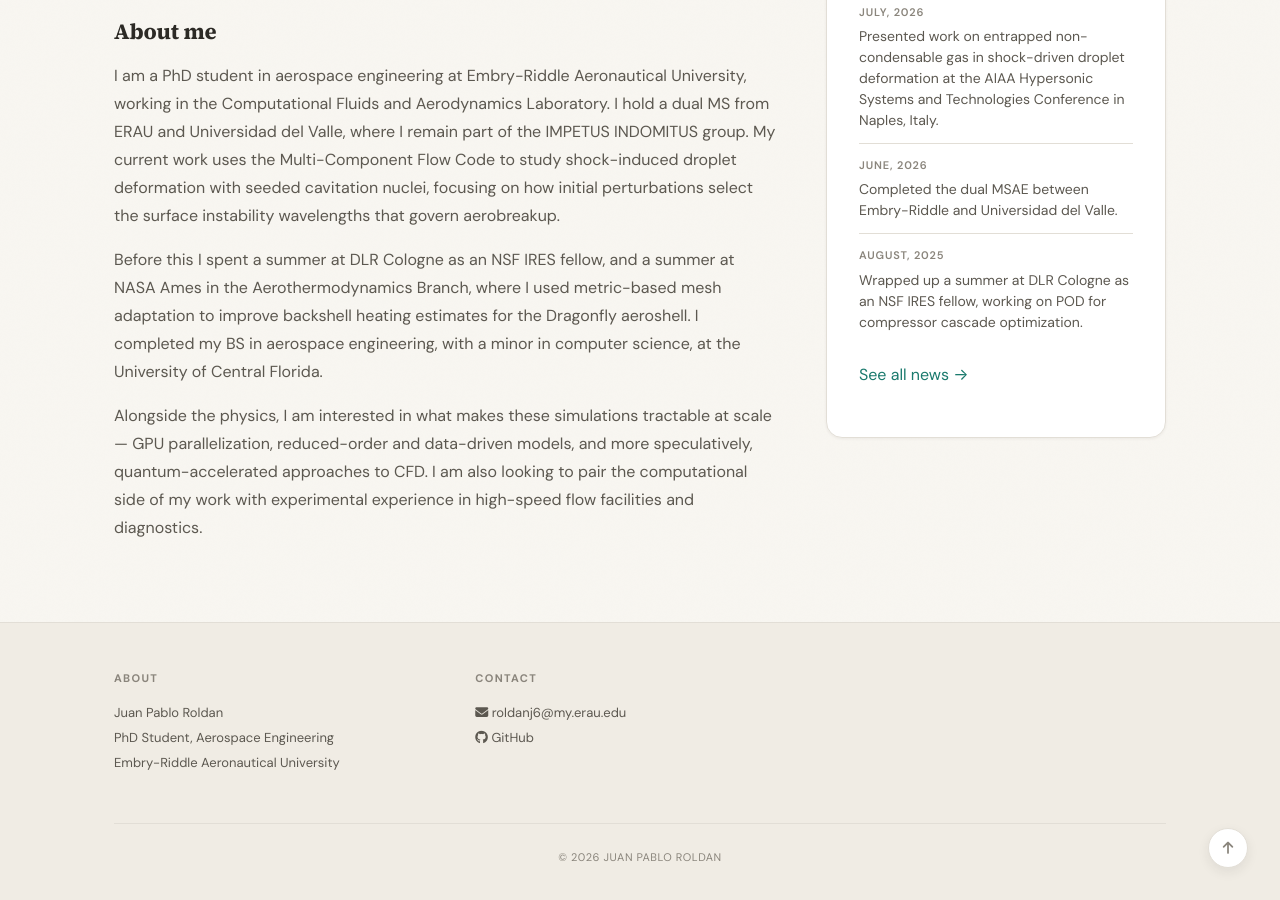
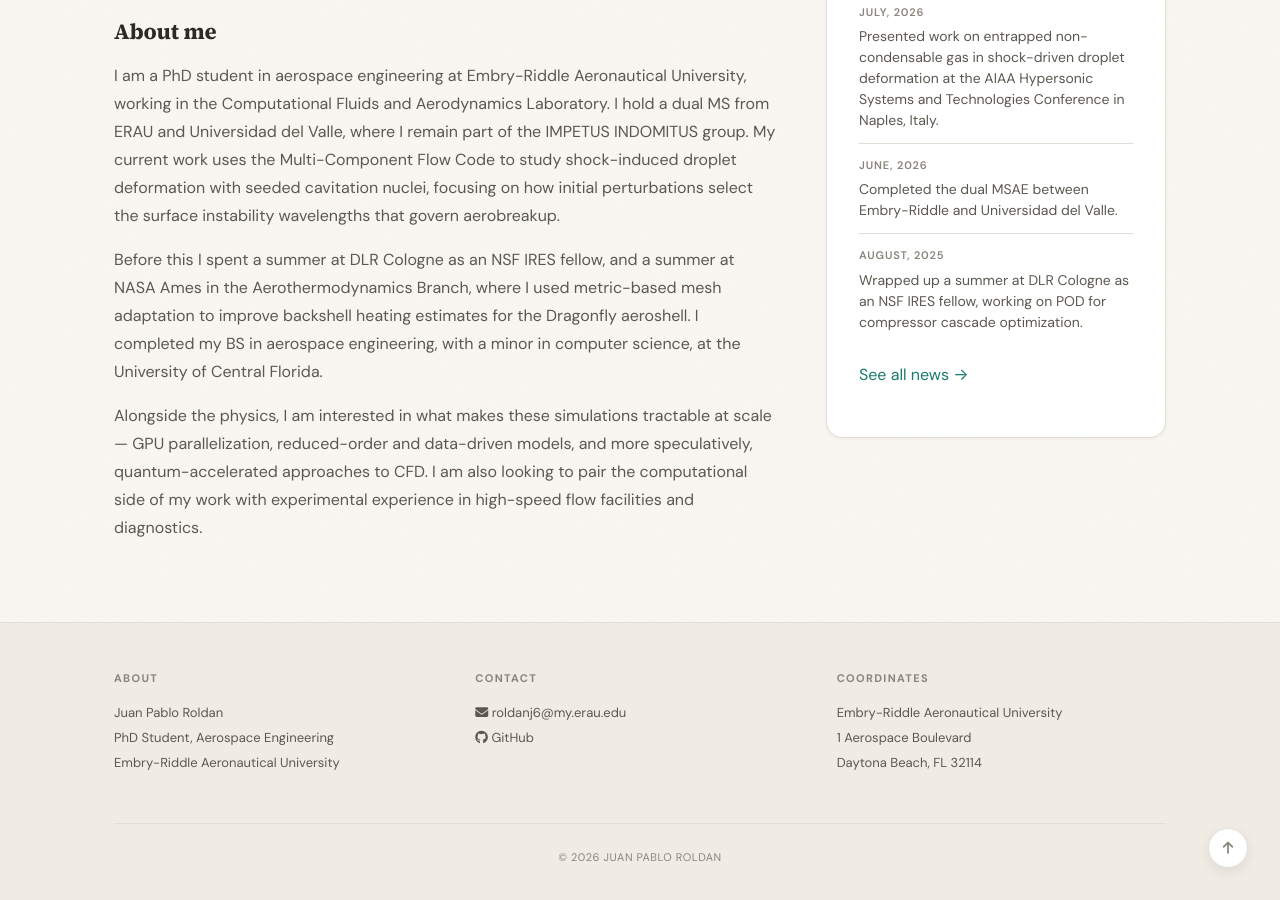
Before and after one commit to JuanPabloRoldan/JuanPabloRoldan.github.io, a Jekyll site: the page built from _pages/home.md, in a window 1280 px wide and 900 px high, scrolled down 742 px. Built offline with Jekyll 4.4.1, drawn with Linux system fonts in a browser that asks for light colours; a style sheet for code colours, icons or effects is not loaded.

Commit message:
Add contact information and coordinates to footer

```diff
--- a/_includes/footer.html
+++ b/_includes/footer.html
@@ -15,6 +15,14 @@
         {% if site.links.github and site.links.github != "" %}<a href="{{ site.links.github }}"><i class="fa-brands fa-github"></i> GitHub</a><br>{% endif %}
       </p>
     </div>
+    <div>
+      <h5>Coordinates</h5>
+      <p>
+        Embry-Riddle Aeronautical University<br>
+        1 Aerospace Boulevard<br>
+        Daytona Beach, FL 32114
+      </p>
+    </div>
   </div>
   <div class="footer-grid">
     <div class="footer-copyright" style="grid-column: 1 / -1;">
@@ -22,6 +30,5 @@
     </div>
   </div>
 </footer>
-
 <script src="{{ "/assets/javascript/bootstrap/bootstrap.bundle.min.js" | relative_url }}"></script>
 <script src="{{ "/assets/js/site.min.js" | relative_url }}"></script>
```
